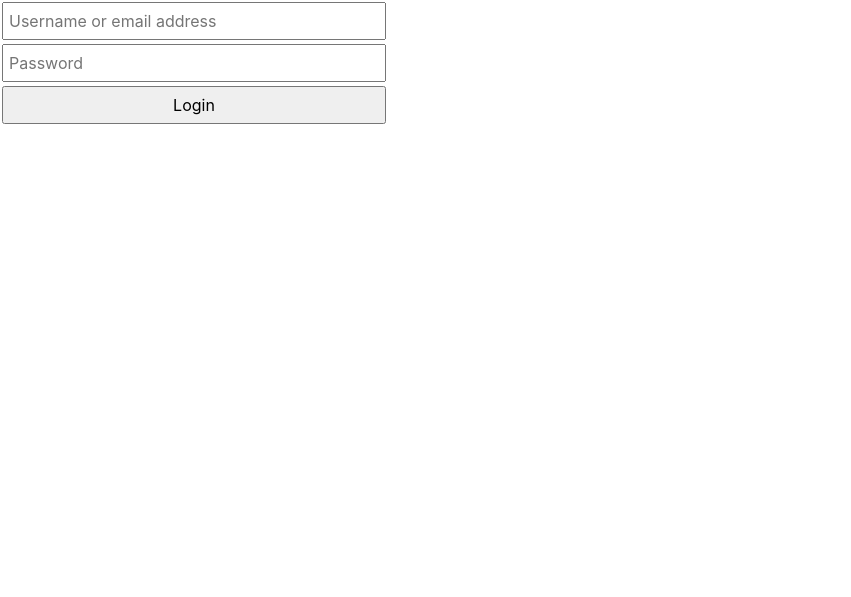
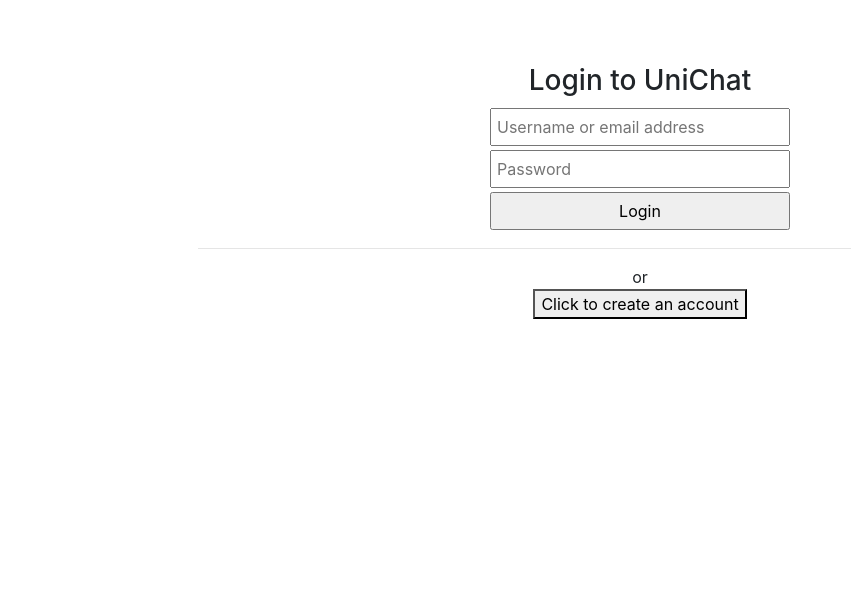
Before and after one commit to amltms/info-management, a CodeIgniter app: page /database/index.php/login/login in a window 1280 px wide. Shown: the part 58-655 px from the top of the page, without its empty margins (0-851 px from the left). Run offline with CodeIgniter, Linux system fonts and the light colour scheme; some libraries are stand-ins or nearby versions.

Commit message:
Updated login and regisrer

```diff
--- a/application/views/pages/login.php
+++ b/application/views/pages/login.php
@@ -1,7 +1,15 @@
 <?php // Add custom login CSS ?>
 <link rel="stylesheet" type="text/css" href="<?php echo css_url(); ?>login.css">
-<?php echo form_open("login/login"); ?>
-	<input type="text" name="usernameInput" placeholder="Username or email address"> <br>
-	<input type="password" name="passwordInput" placeholder="Password"> <br>
-	<input type="submit" name="loginButton" value="Login">
-</form>
+<div class="center">
+	<h3>Login to UniChat</h3>
+	<?php echo form_open("login/login"); ?>
+		<input type="text" name="usernameInput" placeholder="Username or email address"> <br>
+		<input type="password" name="passwordInput" placeholder="Password"> <br>
+		<input type="submit" name="loginButton" value="Login"> <br>
+	</form>
+	<hr>
+	or
+	<form method="get" action="<?php echo page_url(); ?>register">
+		<button type="submit">Click to create an account</button>
+	</form>
+</div>
--- a/assets/css/login.css
+++ b/assets/css/login.css
@@ -12,3 +12,11 @@
 	margin: 2px;
 	min-width: 300px;
 }
+
+.center {
+    margin: auto;
+	margin-top: 2%;
+    width: 75%;
+	padding: 3%;
+	text-align: center;
+}
```
Also changed, not shown: application/views/pages/register.php (+7 -11 lines).
